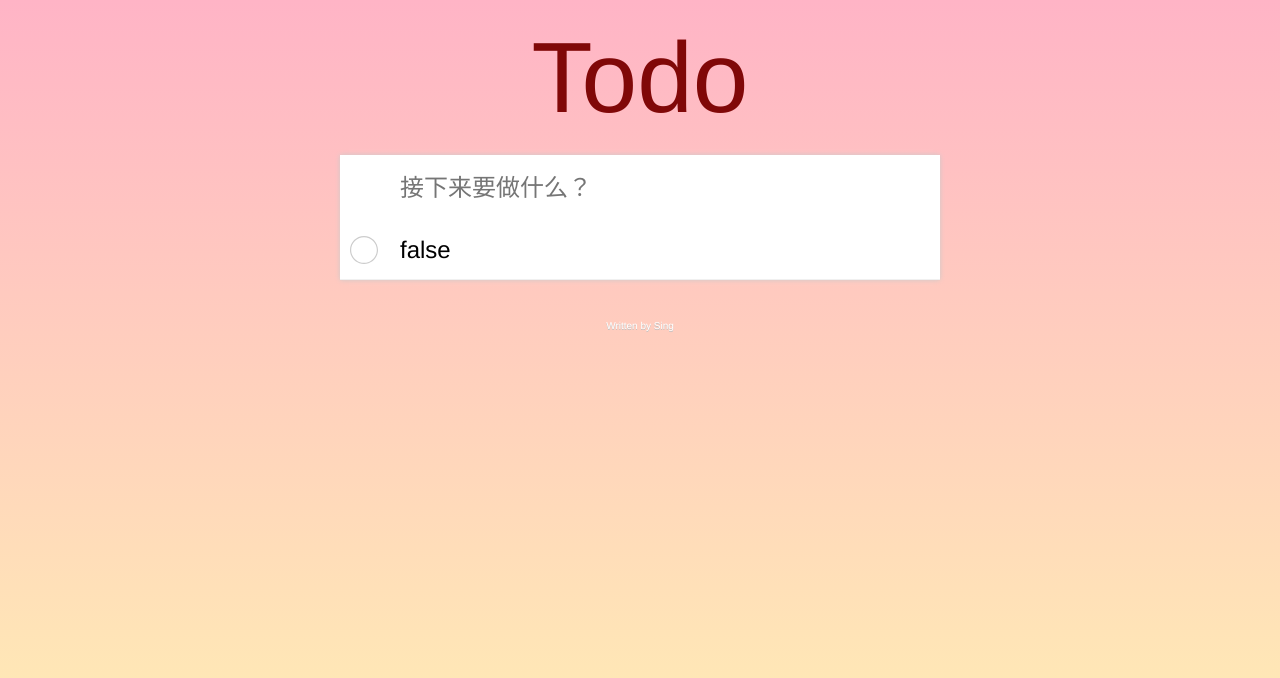
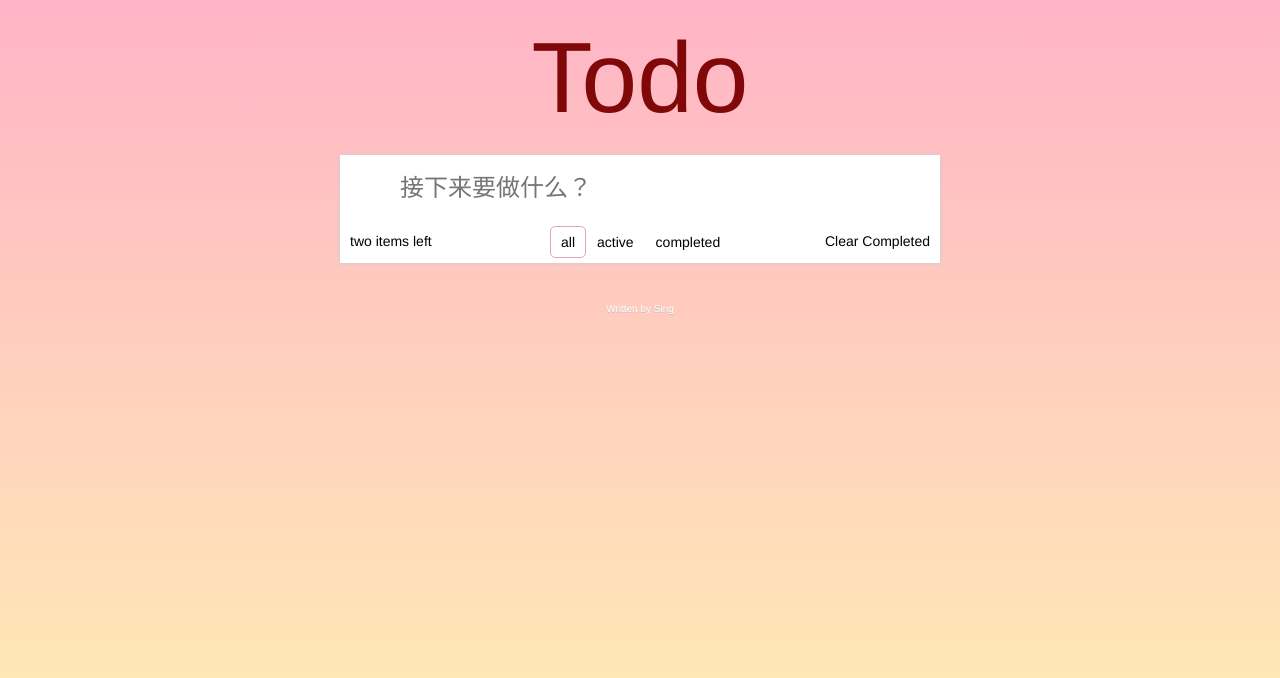
Before and after one commit to singingXY/Vue-Todos, a Vue app: page / in a window 1280 px wide. Shown: the top 678 px of the page. Built offline with nearby package versions, Linux system fonts and the light colour scheme.

Commit message:
一些修改，加入添加、删除操作

```diff
--- a/src/todo/item.vue
+++ b/src/todo/item.vue
@@ -1,7 +1,7 @@
 <template>
   <div :class="['todo-item', todo.completed ? 'completed' : '']">
     <input type="checkbox" class="toggle" v-model="todo.completed" />
-    <label>{{ todo.completed }}</label>
+    <label>{{ todo.content }}</label>
     <button class="destroy" @click="deleteTodo"></button>
   </div>
 </template>
@@ -15,7 +15,9 @@ export default {
     }
   },
   methods: {
-    deleteTodo () {}
+    deleteTodo () {
+      this.$emit('del', this.todo.id)
+    }
   }
 }
 </script>
--- a/src/todo/tabs.vue
+++ b/src/todo/tabs.vue
@@ -0,0 +1,81 @@
+<template>
+  <div class="helper">
+    <span class="left">two items left</span>
+    <span class="tabs">
+      <span
+        v-for="state in states"
+        :key="state"
+        :class="[state, filter === state ? 'actived' : '']"
+        @click="toggleFilter(state)"
+      >
+        {{ state }}
+      </span>
+    </span>
+    <span class="clear" @click="clearAllCompleted">Clear Completed</span>
+  </div>
+</template>
+
+<script>
+export default {
+  props: {
+    filter: {
+      type: String,
+      required: true
+    }
+  },
+  data () {
+    return {
+      states: ['all', 'active', 'completed']
+    }
+  },
+  methods: {
+    clearAllCompleted () {},
+    toggleFilter () {}
+  }
+}
+</script>
+
+<style lang="less" scoped>
+.helper {
+  font-weight: 100;
+  display: flex;
+  justify-content: space-between;
+  padding: 5px 0;
+  line-height: 30px;
+  background-color: #fff;
+  font-size: 14px;
+  font-smoothing: antialiased;
+}
+.left,
+.clear,
+.tabs {
+  padding: 0 10px;
+  box-sizing: border-box;
+}
+.left,
+.clear {
+  width: 150px;
+}
+.left {
+  text-align: left;
+}
+.clear {
+  text-align: right;
+  cursor: pointer;
+}
+.tabs {
+  display: flex;
+  justify-content: space-around;
+  width: 200px;
+  * {
+    display: inline-block;
+    padding: 0 10px;
+    cursor: pointer;
+    border: 1px solid rgba(175, 47, 47, 0);
+    &.actived {
+      border-color: rgba(175, 47, 47, 0.4);
+      border-radius: 5px;
+    }
+  }
+}
+</style>
--- a/src/todo/todo.vue
+++ b/src/todo/todo.vue
@@ -7,27 +7,38 @@
       placeholder="接下来要做什么？"
       @keyup.enter="addTodo"
     />
-    <Item :todo="todo"></Item>
+    <Item :todo="todo" v-for="todo in todos" :key="todo.id" @del="deleteTodo" />
+    <tabs :filter="filter"></tabs>
   </div>
 </template>
 
 <script>
 import Item from './item'
+import Tabs from './tabs'
+let id = 0
 export default {
   data () {
     return {
-      todo: {
-        id: 0,
-        content: 'this is todo',
-        completed: false
-      }
+      todos: [],
+      filter: 'all'
     }
   },
   components: {
-    Item
+    Item,
+    Tabs
   },
   methods: {
-    addTodo () {}
+    addTodo (e) {
+      this.todos.unshift({
+        id: id++,
+        content: e.target.value.trim(),
+        completed: false
+      })
+      e.target.value = ''
+    },
+    deleteTodo (id) {
+      this.todos.splice(this.todos.findIndex(todo => todo.id === id), 1)
+    }
   }
 }
 </script>
```
